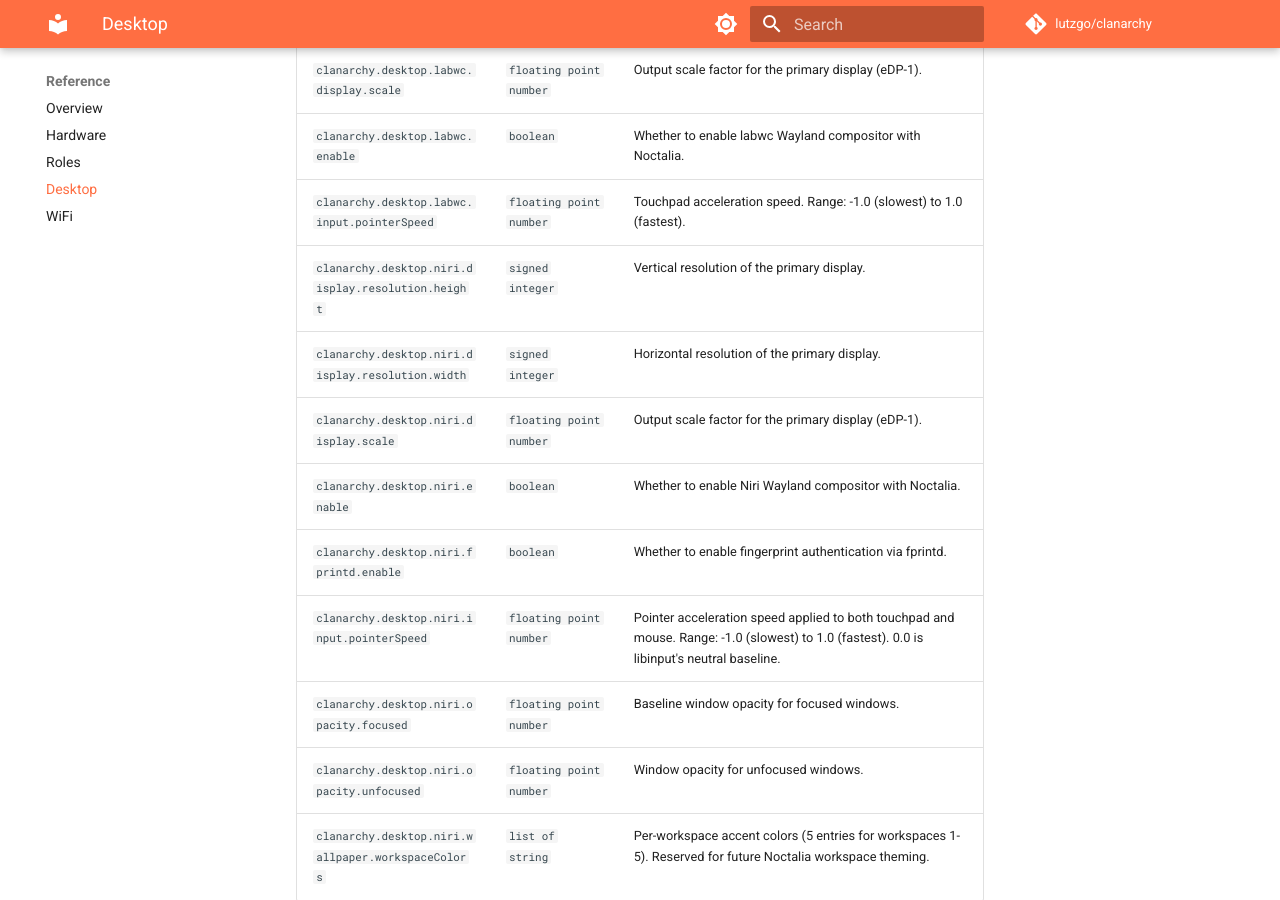
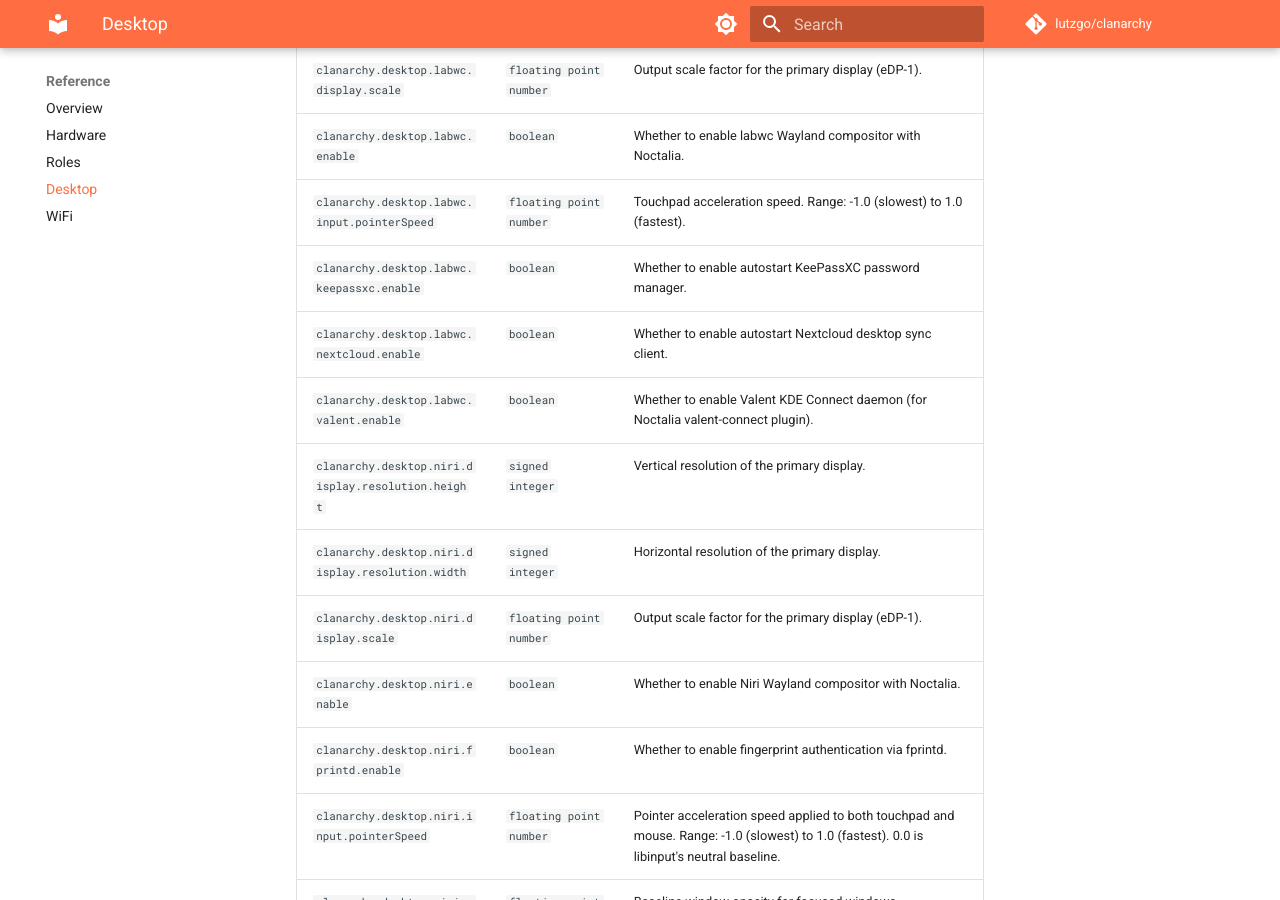
Before and after one commit to lutzgo/clanarchy, an MkDocs documentation site: the page built from docs/reference/desktop.md, in a window 1280 px wide and 900 px high, scrolled down 397 px. Built offline with MkDocs 1.6.1 and Material for MkDocs 9.7.7, drawn with Linux system fonts in a browser that asks for light colours; comment, search, counter and statistics services are not loaded.

Commit message:
docs: regenerate option reference [skip ci]

```diff
--- a/docs/reference/desktop.md
+++ b/docs/reference/desktop.md
@@ -10,6 +10,9 @@ Desktop environment modules (Niri, GNOME, KDE). Enable exactly the one that appl
 | `clanarchy.desktop.labwc.display.scale` | `floating point number` | Output scale factor for the primary display (eDP-1). |
 | `clanarchy.desktop.labwc.enable` | `boolean` | Whether to enable labwc Wayland compositor with Noctalia. |
 | `clanarchy.desktop.labwc.input.pointerSpeed` | `floating point number` | Touchpad acceleration speed. Range: -1.0 (slowest) to 1.0 (fastest). |
+| `clanarchy.desktop.labwc.keepassxc.enable` | `boolean` | Whether to enable autostart KeePassXC password manager. |
+| `clanarchy.desktop.labwc.nextcloud.enable` | `boolean` | Whether to enable autostart Nextcloud desktop sync client. |
+| `clanarchy.desktop.labwc.valent.enable` | `boolean` | Whether to enable Valent KDE Connect daemon (for Noctalia valent-connect plugin). |
 | `clanarchy.desktop.niri.display.resolution.height` | `signed integer` | Vertical resolution of the primary display. |
 | `clanarchy.desktop.niri.display.resolution.width` | `signed integer` | Horizontal resolution of the primary display. |
 | `clanarchy.desktop.niri.display.scale` | `floating point number` | Output scale factor for the primary display (eDP-1). |
```
Also changed, not shown: docs/reference/roles.md (+1 -0 lines).
